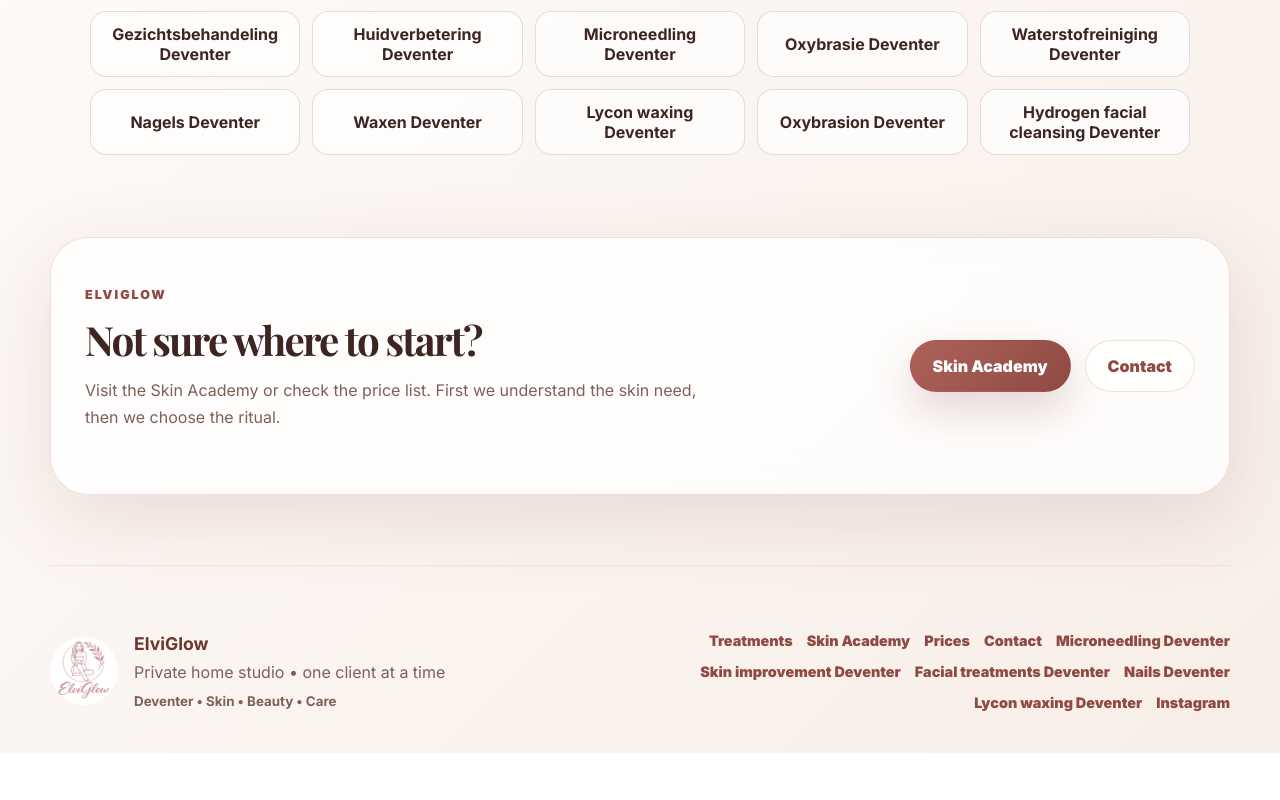
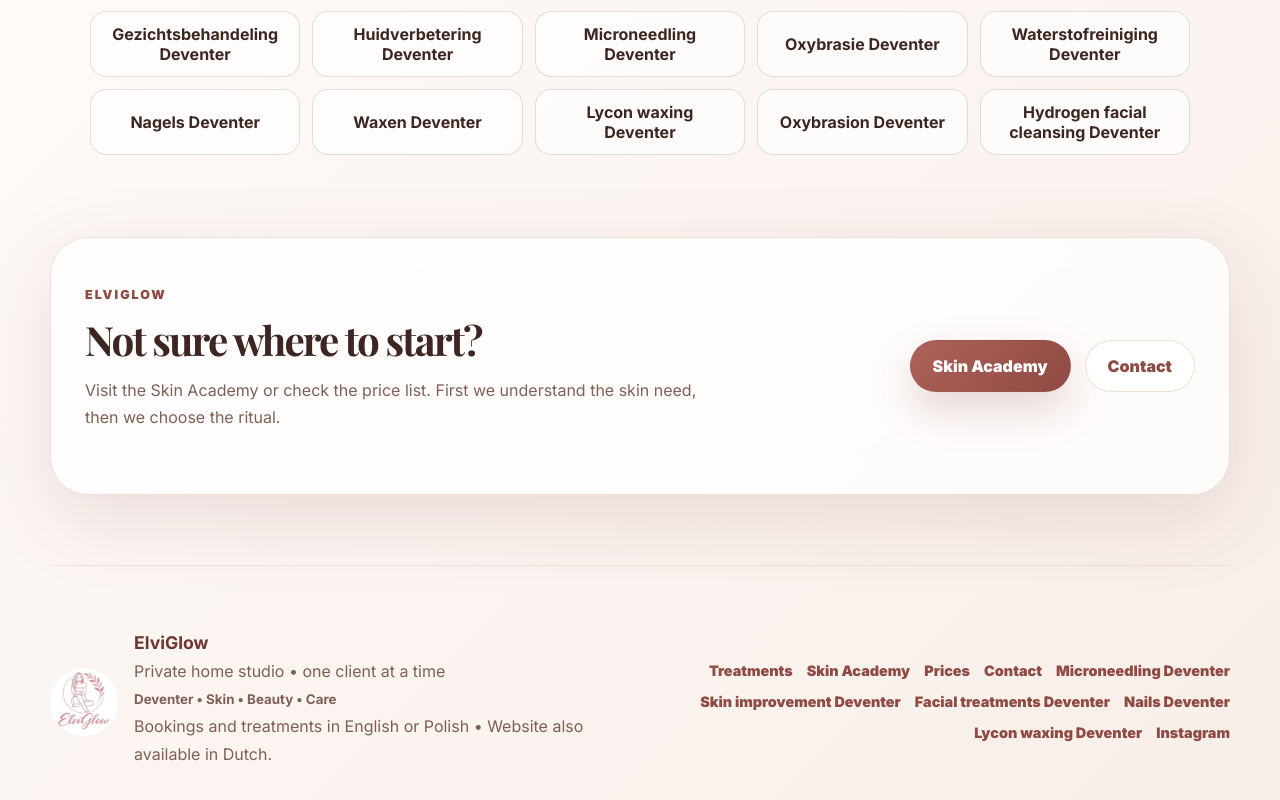
Before and after one commit to prachniomarcin-star/elviglow-site, a React (Vite) app: page / in a window 1280 px wide. Shown: the part 3724-4524 px from the top of the page. Before the commit the page ends 4477 px from the top, so only its background shows below. Built offline with nearby package versions, Linux system fonts and the light colour scheme.

Commit message:
Clarify booking languages in src/components/Layout.jsx

```diff
--- a/src/components/Layout.jsx
+++ b/src/components/Layout.jsx
@@ -1,6 +1,7 @@
 import { useState } from "react";
 import RouterLink from "./RouterLink";
 import { LANGUAGES } from "../data/i18n";
+import { appointmentLanguageCopy } from "../data/appointmentLanguage";
 
 const navKeys = [
   { key: "home", href: "/" },
@@ -186,6 +187,7 @@
             <strong>ElviGlow</strong>
             <p>{studioSubtitle}</p>
             <small>Deventer • Skin • Beauty • Care</small>
+            <p className="footer-language">{(appointmentLanguageCopy[lang] || appointmentLanguageCopy.nl).footer}</p>
           </div>
         </div>
         <div className="footer-links">
```
